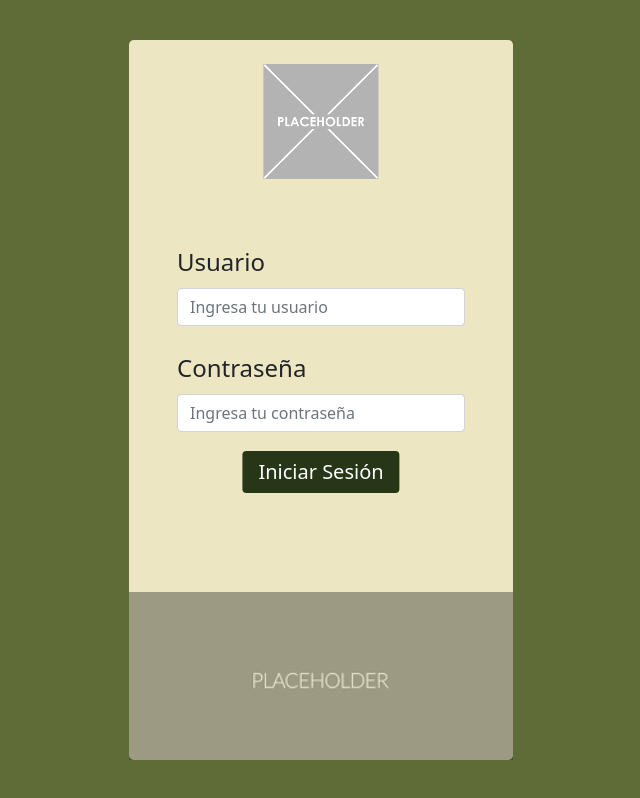
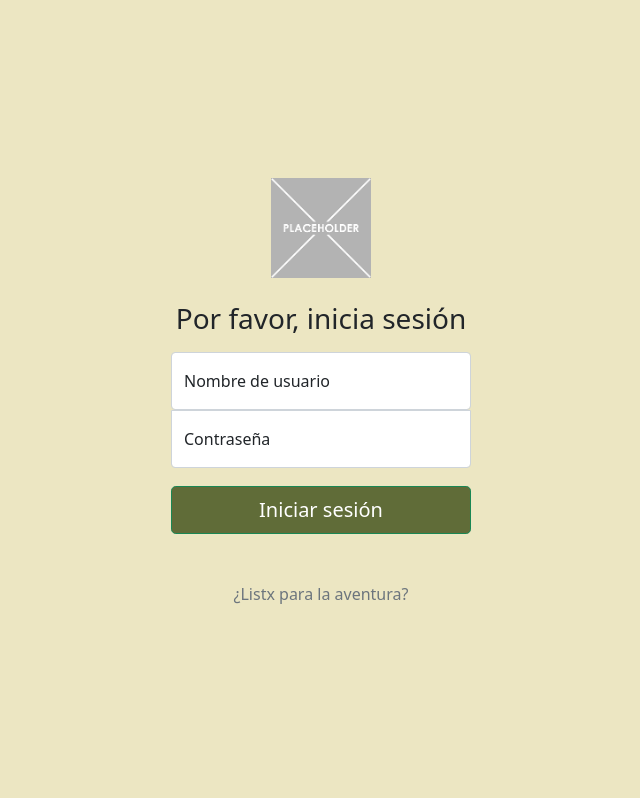
Before and after one commit to PioIX/G12-TPI-1CUAT, a plain HTML site: page inicio_sesion/inicio_sesion.html in a window 1280 px wide. Shown: the whole page, without its empty margins (319-959 px from the left). Drawn offline with nearby package versions, Linux system fonts and the light colour scheme.

Commit message:
Modificacion página inicio sesion
Modifica la codificación y la reemplaza por un layout más sencillo y adaptable

```diff
--- a/inicio_sesion/estilos_inicio_sesion.css
+++ b/inicio_sesion/estilos_inicio_sesion.css
@@ -17,41 +17,44 @@ body{
 
 /*------------------------------------------------*/
 
-#body,html, #container{
-    background-color: #606C38;
+html,
+body {
+  height: 100%;
 }
 
-#main{
-    background-color: #ece6c2;
-    height: 90vh;
-    width: 30%;
+body {
+  display: flex;
+  align-items: center;
+  padding-top: 40px;
+  padding-bottom: 40px;
+  background-color: #ece6c2;
+  /* background-image: url(placeholder.png); */
 }
 
-.input{
-    width: 80% !important;
+.form-signin {
+    width: 100%;
+    max-width: 330px;
+    padding: 15px;
+    margin: auto;
 }
 
-#imagen1{
-    width: 30%;
-    height: auto;
-    z-index: 5;
-    margin-bottom: 5%;
-    position: absolute;
+
+.form-signin .checkbox {
+  font-weight: 400;
 }
 
-#imagen2{
-    width: 100%;
-    height: auto;
-    opacity: 0.4;
-    z-index: 1;
-    max-height: 100%;
-    bottom:0 !important;
+.form-signin .form-floating:focus-within {
+  z-index: 2;
 }
 
-.boton{
-    background-color:#283618 !important;
-    border: none !important;
-    position: absolute;
-    z-index: 5;
-    display: inline-block;
+.form-signin input[type="email"] {
+  margin-bottom: -1px;
+  border-bottom-right-radius: 0;
+  border-bottom-left-radius: 0;
 }
+
+.form-signin input[type="password"] {
+  margin-bottom: 10px;
+  border-top-left-radius: 0;
+  border-top-right-radius: 0;
+}
--- a/inicio_sesion/inicio_sesion.html
+++ b/inicio_sesion/inicio_sesion.html
@@ -1,30 +1,36 @@
-<!DOCTYPE html>
-<html>
+
+<!doctype html>
+<html lang="en">
     <head>
-        <meta charset="utf-8" />
-        <link href="estilos_inicio_sesion.css" rel="stylesheet"/>
+        <meta charset="utf-8">
         <meta name="viewport" content="width=device-width, initial-scale=1">
+        <link rel="canonical" href="https://getbootstrap.com/docs/5.0/examples/sign-in/">
+
         <link href="https://cdn.jsdelivr.net/npm/bootstrap@5.0.2/dist/css/bootstrap.min.css" rel="stylesheet" integrity="sha384-EVSTQN3/azprG1Anm3QDgpJLIm9Nao0Yz1ztcQTwFspd3yD65VohhpuuCOmLASjC" crossorigin="anonymous">
+
+        <link href="estilos_inicio_sesion.css" rel="stylesheet">
     </head>
-    <body id="body">
+    <body class="text-center p-0">
 
-        <div id="container" class="container-fluid m-0 p-0 text-center">
-            <div id="main" class="rounded-3 position-absolute top-50 start-50 translate-middle">
+        <main class="form-signin">
+            <form>
+                <img class="mb-4" src="placeholder.png" alt="" width="100" height="100">
+                <h1 class="h3 mb-3 fw-normal">Por favor, inicia sesión</h1>
 
-                <img class="pt-4 position-absolute top-0 start-50 translate-middle-x" id="imagen1" src="placeholder.png"><br>
+                <div class="form-floating">
+                <input type="text" class="form-control" id="usuario" placeholder="nombre">
+                <label for="usuario">Nombre de usuario</label>
+                </div>
+                <div class="form-floating">
+                <input type="password" class="form-control" id="floatingPassword" placeholder="contraseña">
+                <label for="contraseña">Contraseña</label>
+                </div>
 
-                <form class="p-5 mt-5 w-100 mh-100 text-start position-absolute top-50 start-50 translate-middle" style="z-index: 5; height:70%;">
-                    <label for="usuario" class="form-label fs-4">Usuario</label>
-                    <input type="text" class="form-control" id="usuario" placeholder="Ingresa tu usuario"><br>
+                <button class="w-100 btn btn-lg btn-success mt-2" type="submit" style="background-color:#606C38;">Iniciar sesión</button>
+                <p class="mt-5 mb-3 text-muted">¿Listx para la aventura?</p>
+            </form>
+        </main>
 
-                    <label for="contraseña" class="form-label fs-4">Contraseña</label>
-                    <input type="password" class="form-control" id="contraseña" placeholder="Ingresa tu contraseña"><br>
 
-                    <button type="submit" class="boton btn btn-success text-center fs-5 mt-3 px-3 position-absolute start-50 translate-middle">Iniciar Sesión</button>
-                </form>
-
-                <img class="position-absolute bottom-0 start-50 translate-middle-x" id="imagen2" src="placeholderBottom.jpg">
-            </div>
-        </div>
-    </body>
+  </body>
 </html>
```
Also changed, not shown: inicio_sesion/placeholderBottom.jpg (deleted).
